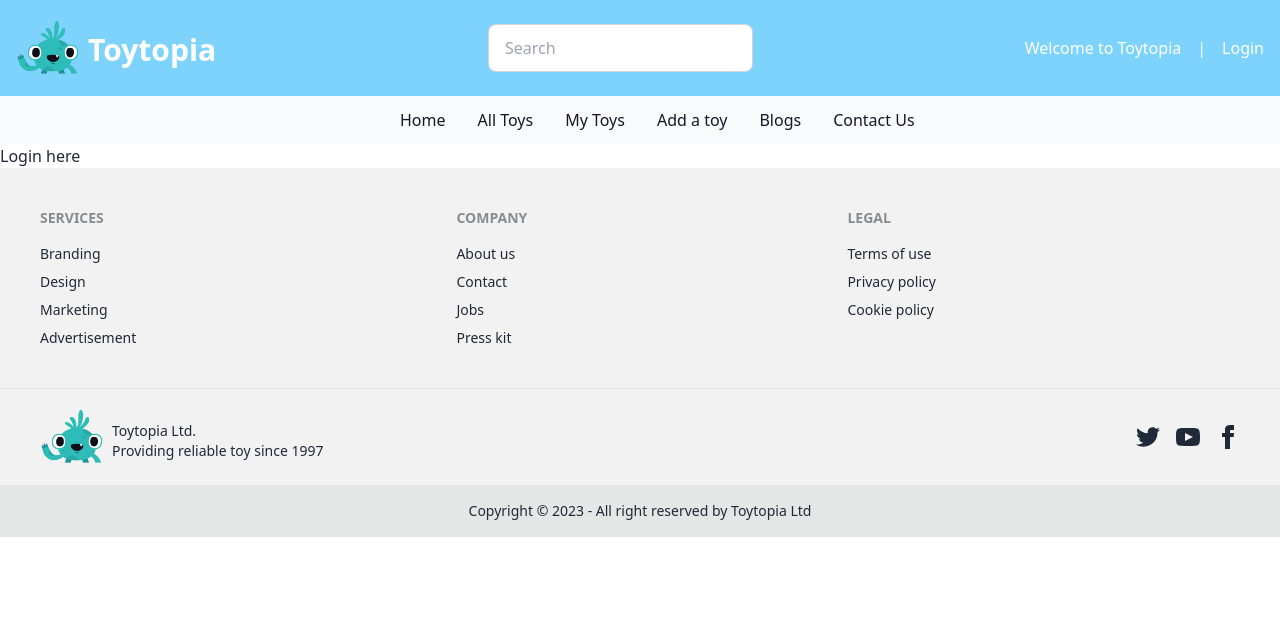
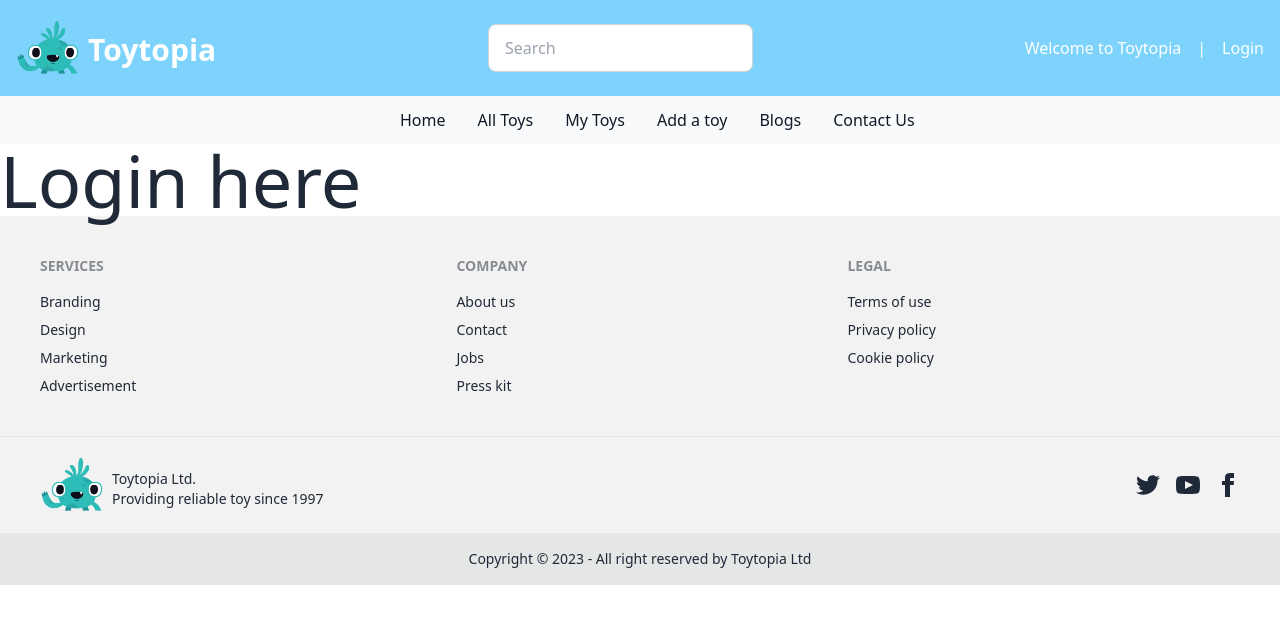
Before and after one commit to SadmanJawad/Assignment-11-Toy-Marketplace-Client, a React (Vite) app: page /login in a window 1280 px wide. Shown: the top 624 px of the page. Built offline with nearby package versions, Linux system fonts and the light colour scheme.

Commit message:
signup and login route complete

```diff
--- a/src/Routes/Routes.jsx
+++ b/src/Routes/Routes.jsx
@@ -3,6 +3,7 @@ import Main from "../Layout/Main";
 import Home from "../pages/Home/Home/Home";
 import Login from "../pages/Login/Login";
 import Error from "../pages/Error/Error";
+import SignUp from "../pages/SignUp/SignUp";
 
 const router = createBrowserRouter([
     {
@@ -16,6 +17,10 @@ const router = createBrowserRouter([
         {
           path: '/login',
           element: <Login></Login>
+        },
+        {
+          path: '/signup',
+          element: <SignUp></SignUp>
         }
 
       ]
--- a/src/main.jsx
+++ b/src/main.jsx
@@ -13,6 +13,8 @@ import router from './Routes/Routes.jsx';
 
 ReactDOM.createRoot(document.getElementById('root')).render(
   <React.StrictMode>
+
  <RouterProvider router={router} />
+
   </React.StrictMode>,
 )
--- a/src/pages/Login/Login.jsx
+++ b/src/pages/Login/Login.jsx
@@ -2,7 +2,7 @@
 const Login = () => {
     return (
         <div>
-            <h2>Login here</h2>
+            <h2 className="text-7xl">Login here</h2>
         </div>
     );
 };
--- /dev/null
+++ b/src/pages/SignUp/SignUp.jsx
@@ -0,0 +1,9 @@
+const SignUp = () => {
+    return (
+        <div>
+    <h2 className="text-7xl">Sign Up Here</h2>
+        </div>
+    );
+};
+
+export default SignUp;
--- a/src/providers/Authprovider.jsx
+++ /dev/null
@@ -1,10 +0,0 @@
-
-const Authprovider = () => {
-    return (
-        <div>
-
-        </div>
-    );
-};
-
-export default Authprovider;
```
